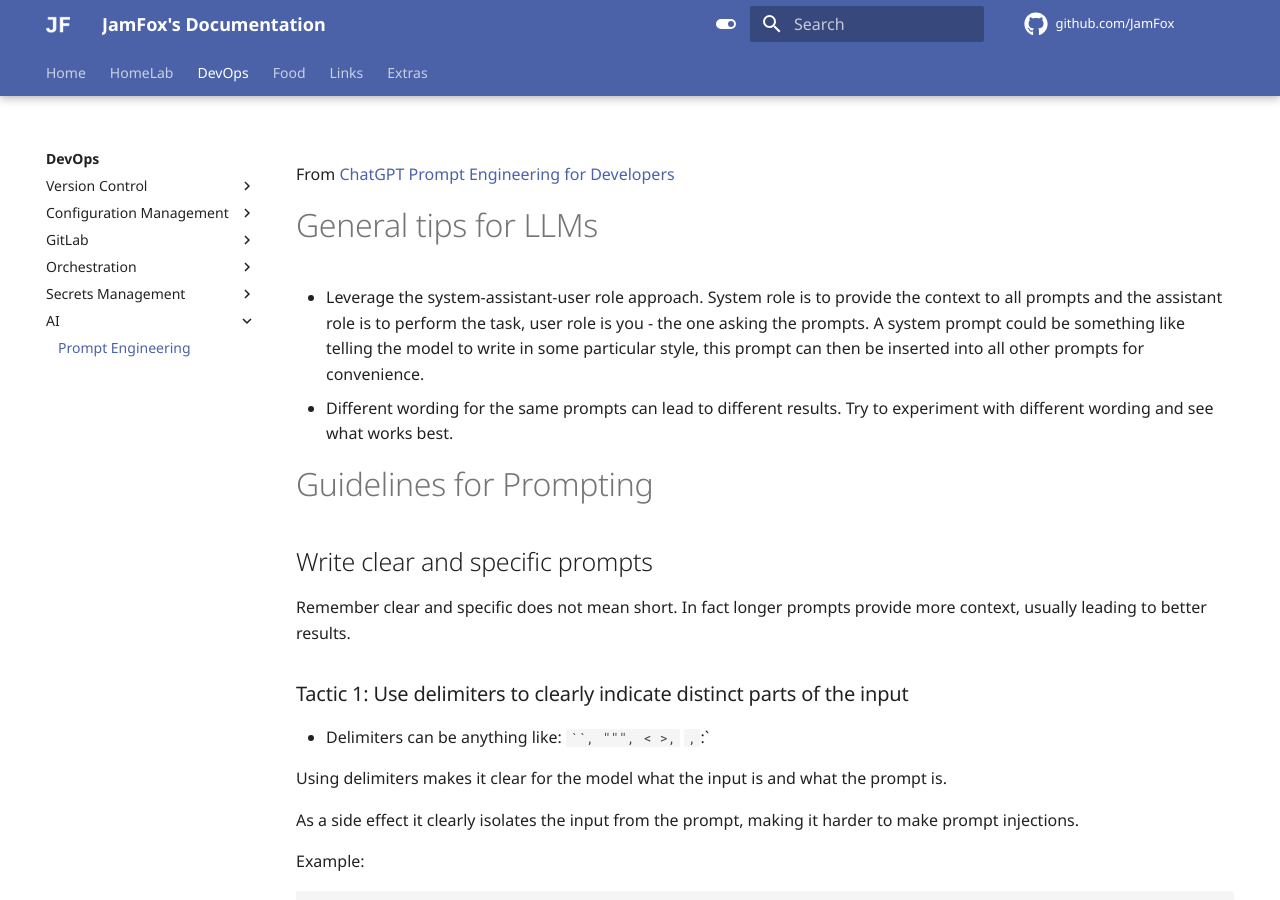
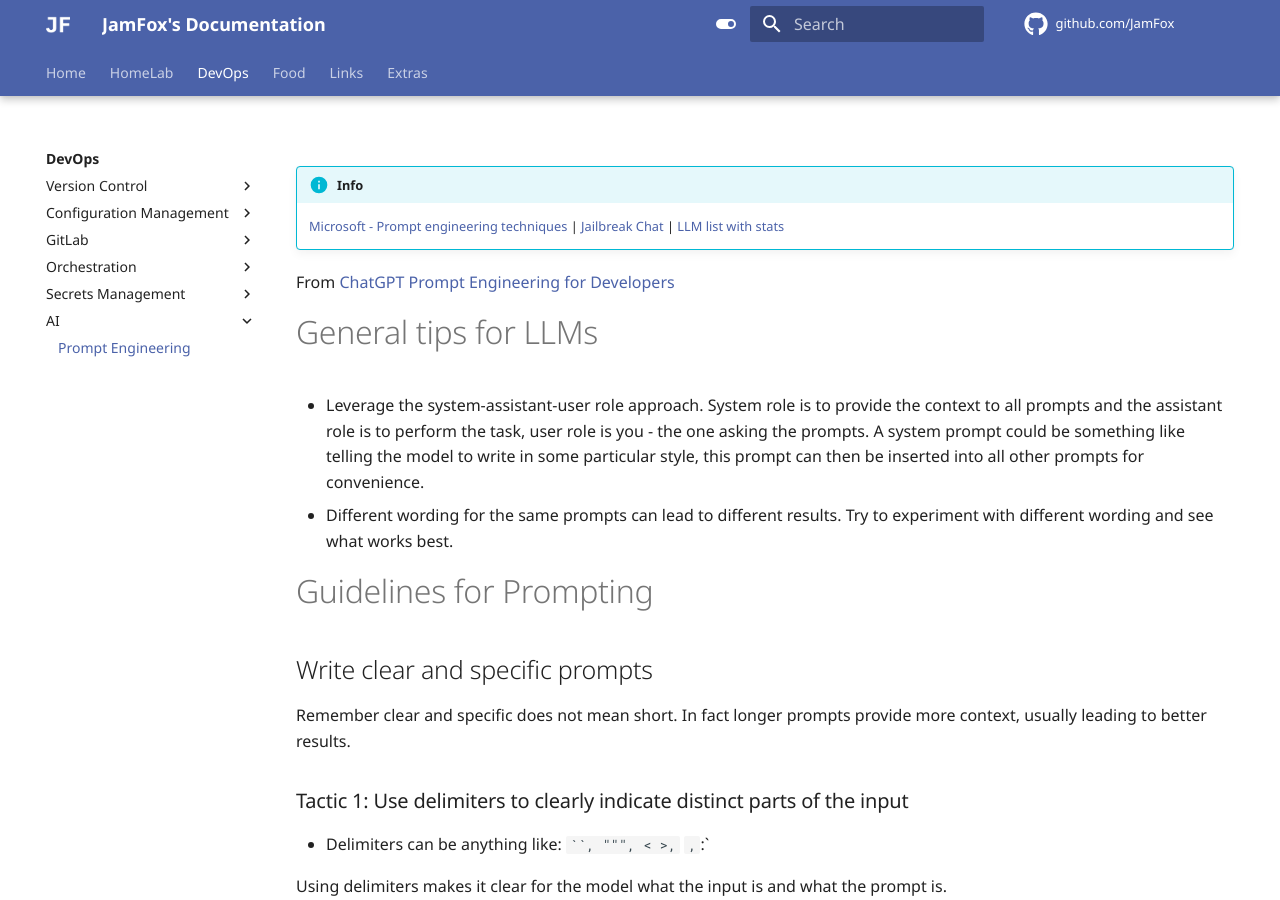
Before and after one commit to JamFox/docs.jamfox.dev, an MkDocs documentation site: the page built from docs/content/devops/prompteng.md, in a window 1280 px wide and 900 px high. Built offline with MkDocs 1.6.1 and Material for MkDocs 9.7.7, drawn with Linux system fonts in a browser that asks for light colours; comment, search, counter and statistics services are not loaded.

Commit message:
add extra resources for prompts

```diff
--- a/docs/content/devops/prompteng.md
+++ b/docs/content/devops/prompteng.md
@@ -1,6 +1,11 @@
 ---
 title: "Prompt Engineering"
 ---
+
+!!! info
+    [Microsoft - Prompt engineering techniques](https://learn.microsoft.com/en-us/azure/cognitive-services/openai/concepts/advanced-prompt-engineering) |
+    [Jailbreak Chat](https://www.jailbreakchat.com/) |
+    [LLM list with stats](https://docs.google.com/spreadsheets/d/1kT4or6b0Fedd-W_jMwYpb63e1ZR3aePczz3zlbJW-Y4/edit#gid=0)
 
 From [ChatGPT Prompt Engineering for Developers](https://www.deeplearning.ai/short-courses/chatgpt-prompt-engineering-for-developers/)
 
```
